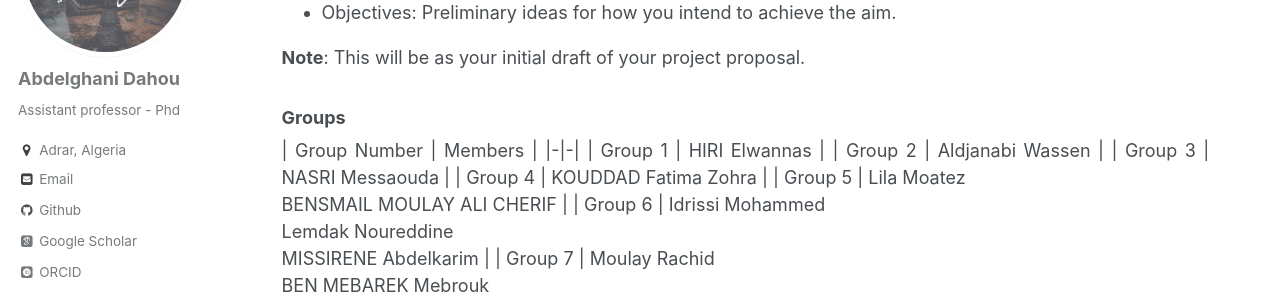
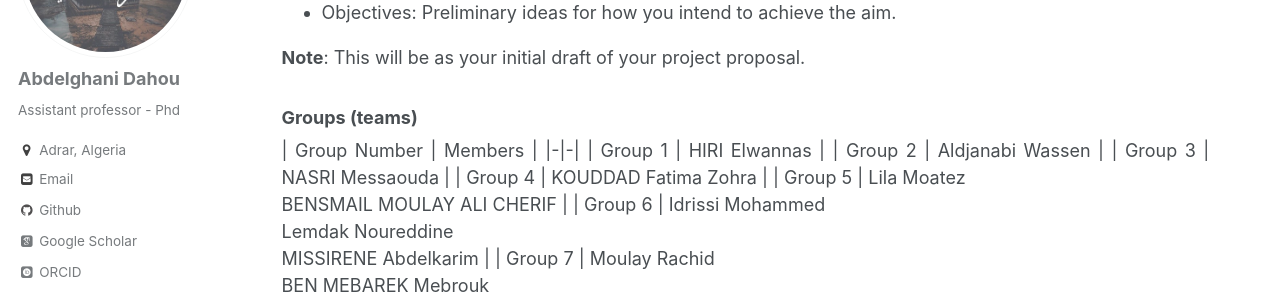
Before and after one commit to dr-dahou-adrar/dr-dahou-adrar.github.io, a Jekyll site: the page built from teaching_content/academic_year_2020_2021/2020-2021-S1-IAR1_HW.md, in a window 1280 px wide and 900 px high, scrolled down 942 px. Shown: the part 153-452 px from the top of the window. Built offline with Jekyll 4.4.1, drawn with Linux system fonts in a browser that asks for light colours; some web fonts are replaced.

Commit message:
teams added

```diff
--- a/teaching_content/academic_year_2020_2021/2020-2021-S1-IAR1_HW.md
+++ b/teaching_content/academic_year_2020_2021/2020-2021-S1-IAR1_HW.md
@@ -33,8 +33,8 @@ Using Latex, choose a default article template and tries to briefly answer the f
 * Objectives: Preliminary ideas for how you intend to achieve the aim.
 
 **Note**: This will be as your initial draft of your project proposal.
+### Groups (teams)
 
-### Groups
 | Group Number | Members |
 |-|-|
 | Group 1 | HIRI Elwannas |
```
